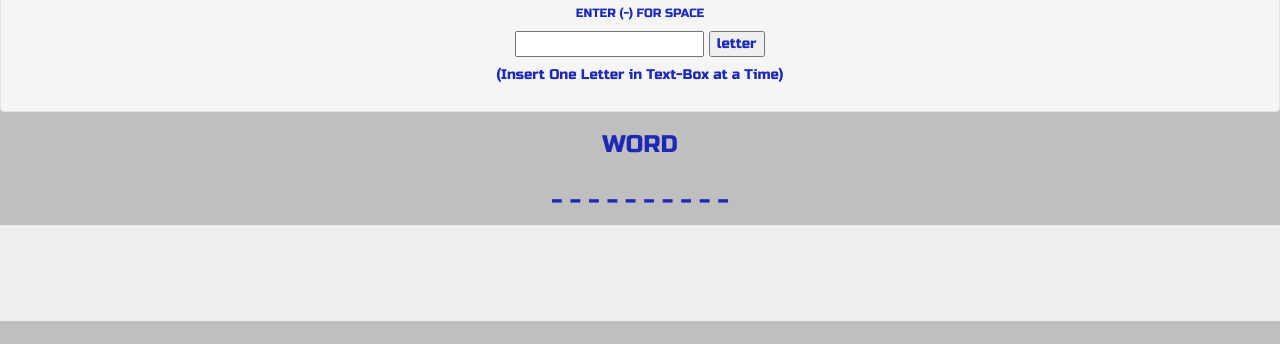
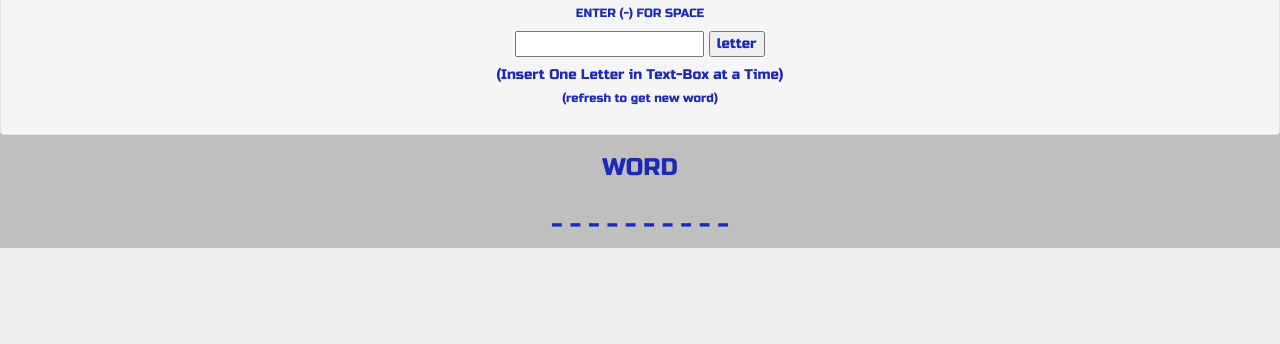
Before and after one commit to Tarek731/Hangman-Game, a plain HTML site: page index.html in a window 1280 px wide. Shown: the part 642-986 px from the top of the page. Before the commit the page ends 963 px from the top, so only its background shows below. Drawn offline with nearby package versions, Linux system fonts and the light colour scheme.

Commit message:
final commit

```diff
--- a/index.html
+++ b/index.html
@@ -86,6 +86,7 @@
                         <input id="letter" type="text">
                         <input type="button" value="letter" onClick="Letter()" />
                         <h5>(Insert One Letter in Text-Box at a Time)</h5>
+                        <h6>(refresh to get new word)</h6>
 
                 </div>
                 </center>
```
